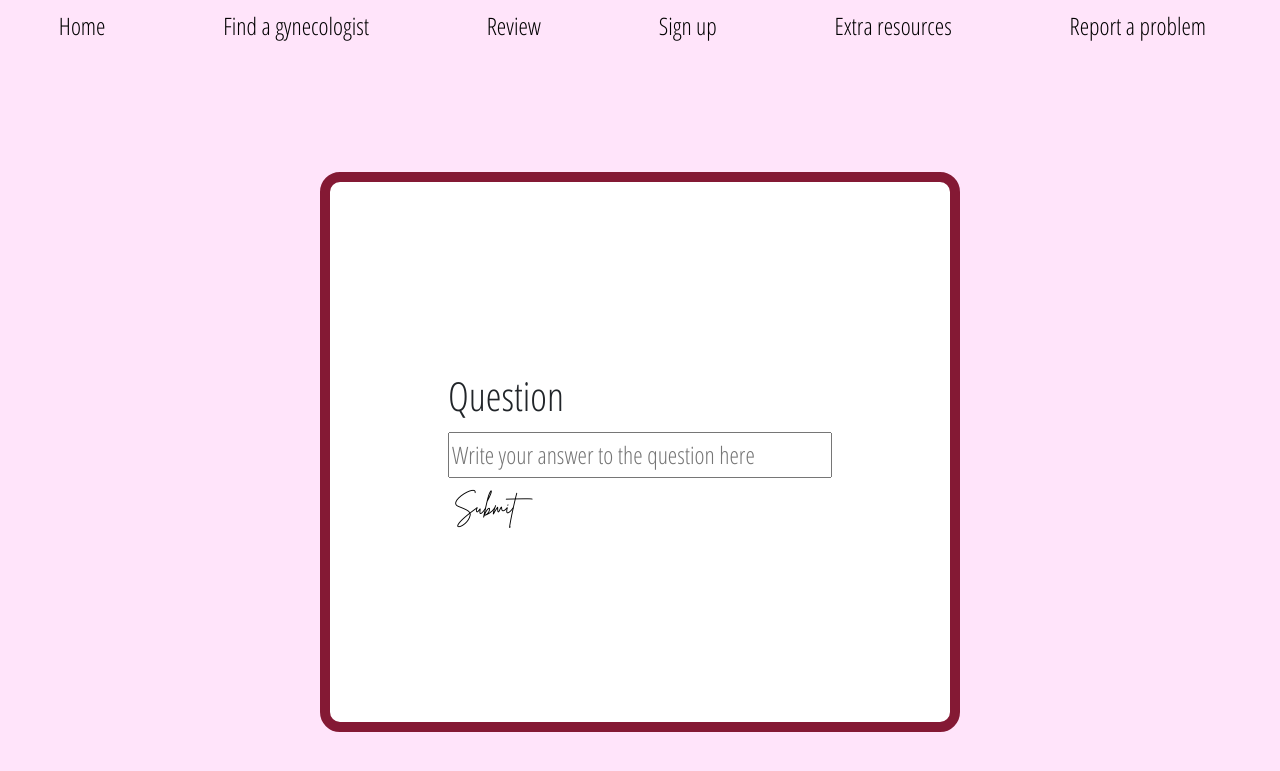
After one commit to sonali-singh97/GyneConnect, a web app: file webpage/questions.html in a window 1280 px wide. The commit adds this page. Shown: the top 771 px of the page. Run offline with its HTML, style and script files only (its server is not run), Linux system fonts and the light colour scheme.

Commit message:
added question page

```diff
--- /dev/null
+++ b/webpage/questions.html
@@ -0,0 +1,39 @@
+<!DOCTYPE html>
+<html>
+    <head>
+        <meta charset="UTF-8">
+        <title>Log In</title>
+        <!--  Fonts  -->
+        <link rel="preconnect" href="https://fonts.googleapis.com">
+        <link rel="preconnect" href="https://fonts.gstatic.com" crossorigin>
+        <link href="https://fonts.googleapis.com/css2?family=Open+Sans+Condensed:wght@300&display=swap" rel="stylesheet">
+
+        <!--    Bootstrap    -->
+        <link rel="stylesheet" href="https://stackpath.bootstrapcdn.com/bootstrap/4.3.1/css/bootstrap.min.css"/>
+
+        <!-- Styles -->
+        <link rel="stylesheet" href="style/questions_style.css"
+
+    </head>
+    <body>
+        <nav id = "navigation" class="col-md-12 nav nav-pills justify-content-center nav-fill sticky-top">
+            <a href="main.html" class="nav-item nav-link menu-item">Home</a>
+            <a href="find_a_doctor.html" class="nav-item nav-link menu-item">Find a gynecologist</a>
+            <a href="review.html" class="nav-item nav-link menu-item">Review</a>
+            <a href="#" class="nav-item nav-link menu-item">Sign up</a>
+            <a href="resources.html" class="nav-item nav-link menu-item">Extra resources</a>
+            <a href="report.html" class="nav-item nav-link menu-item">Report a problem</a>
+        </nav>
+
+        <div class="centered-box">
+            <form id="answer-form">
+
+                <p id = "question">Question</p>
+                <input type="text" placeholder="Write your answer to the question here" name="answer" required> <br/>
+
+                <button type="submit">Submit</button>
+            </form>
+        </div>
+
+    </body>
+</html>
--- /dev/null
+++ b/webpage/style/questions_style.css
@@ -0,0 +1,64 @@
+/* #### Generated By: http://www.cufonfonts.com #### */
+
+@font-face {
+    font-family: 'Brittany Signature Regular';
+    font-style: normal;
+    font-weight: normal;
+    src: local('Brittany Signature Regular'), url('BrittanySignature-LjyZ.woff') format('woff');
+    }
+
+body{
+    background-color: #FFE4FA;
+    font-family: 'Open Sans Condensed', sans-serif;
+    font-size: 3vh;
+}
+
+nav {
+    position: absolute;
+    background: #FFE4FA;
+}
+
+a {
+    color: black;
+}
+
+a:hover {
+    color: white;
+}
+
+.current {
+    font-family: 'Brittany Signature Regular';
+}
+
+.centered-box {
+    display: flex;
+    justify-content: center;
+    align-items: center;
+    margin-top: 15vh;
+    margin-left: 25vw;
+    width: 50vw;
+    height: 70vh;
+    border-radius: 20px;
+    background-color: white;
+    border: 10px solid #841934;
+    line-height: 5vh;
+}
+
+input {
+    width: 30vw;
+}
+
+button {
+    margin-top: 1vh;
+    background-color: white;
+    font-family: 'Brittany Signature Regular';
+    border: 0px;
+}
+
+button:hover {
+    color: #841934;
+}
+
+p{
+    font-size: 5vh;
+}
--- a/webpage/style/resources_style.css
+++ b/webpage/style/resources_style.css
@@ -74,7 +74,7 @@ h3{
 }
 
 #for-doctors{
-    margin-bottom: 4vh;
+    margin-bottom: 9vh;
     text-align: center;
 }
 
```
